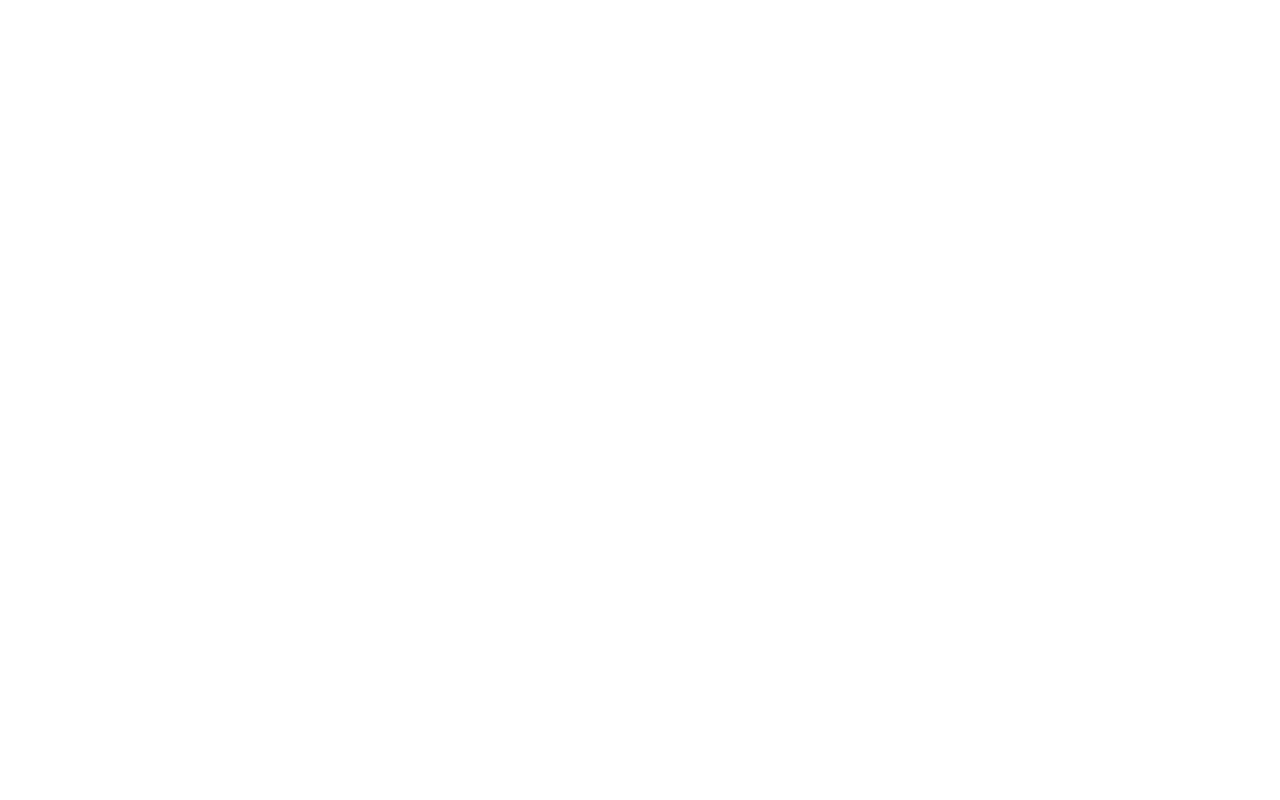
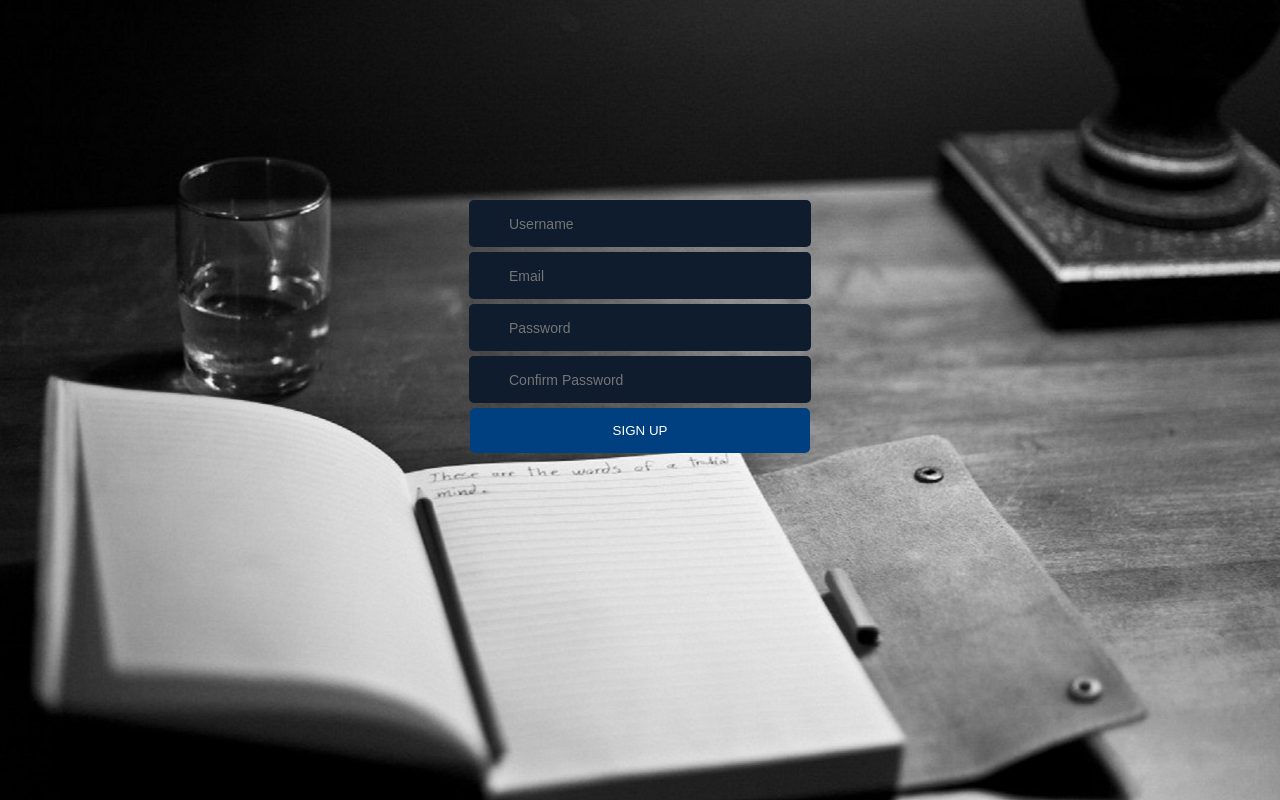
Before and after one commit to Ramon3162/My-Diary, a plain HTML site: page feature/signup.html in a window 1280 px wide. Drawn offline with Linux system fonts and the light colour scheme.

Commit message:
Created the signup page layout and added the css

```diff
--- a/feature/signup.html
+++ b/feature/signup.html
@@ -3,6 +3,18 @@
     <head>
         <meta charset="utf-8">
         <meta name="viewport" content="width=device-width, initial-scale=1">
-            <title></title>
+        <title></title>
+        <link rel="stylesheet" type="text/css" href="static/css/style.css">
     </head>
+    <body id="body">
+        <div class="form-content">
+            <form action="" method="POST">
+                <input type="text" name="username" placeholder="Username">
+                <input type="text" name="email" placeholder="Email">
+                <input type="password" name="password" placeholder="Password">
+                <input type="password" name="confirm_password" placeholder="Confirm Password">
+                <input type="submit" value="Sign Up" class="submit-btn">
+            </form>
+        </div>
+    </body>
 </html>
--- a/feature/static/css/style.css
+++ b/feature/static/css/style.css
@@ -2,11 +2,12 @@ body, html {
     font-family: 'Open Sans', sans-serif;
     width:100%;
     height:100%;
-    background: url(../img/diarybg.jpg) no-repeat center;
+
 }
 #body{
     max-width: 70%;
     margin:auto;
+    background: url(../img/diarybg.jpg) no-repeat center;
 }
 
 @media (max-width: 800px){
@@ -50,7 +51,6 @@ body, html {
 
 .nav-links ul>li >a:active{
     background: transparent;
-    background-color: #66ccff;
 }
 
 .toggle-navigation .bar {
@@ -97,3 +97,36 @@ body, html {
     font-size: 25px;
 
 }
+
+/*SignUp/Login form Style*/
+.form-content{
+	width:400px;
+	height:auto;
+	text-align:center;
+    margin:0 auto;
+    padding-top:200px;
+
+}
+
+input[type="text"],input[type="password"]{
+	height:45px;
+	width:300px;
+	font-size:14px;
+	margin-bottom:5px;
+    background-color: rgba(14, 28, 46);
+    color:#fff;
+	padding-left:40px;
+    border-radius:5px;
+    border:none;
+}
+
+.submit-btn{
+    height:45px;
+    width:340px;
+	cursor:pointer;
+    color:#fff;
+    text-transform: uppercase;
+	border-radius:5px;
+	border:none;
+	background-color:rgb(0,64,128);
+}
```
